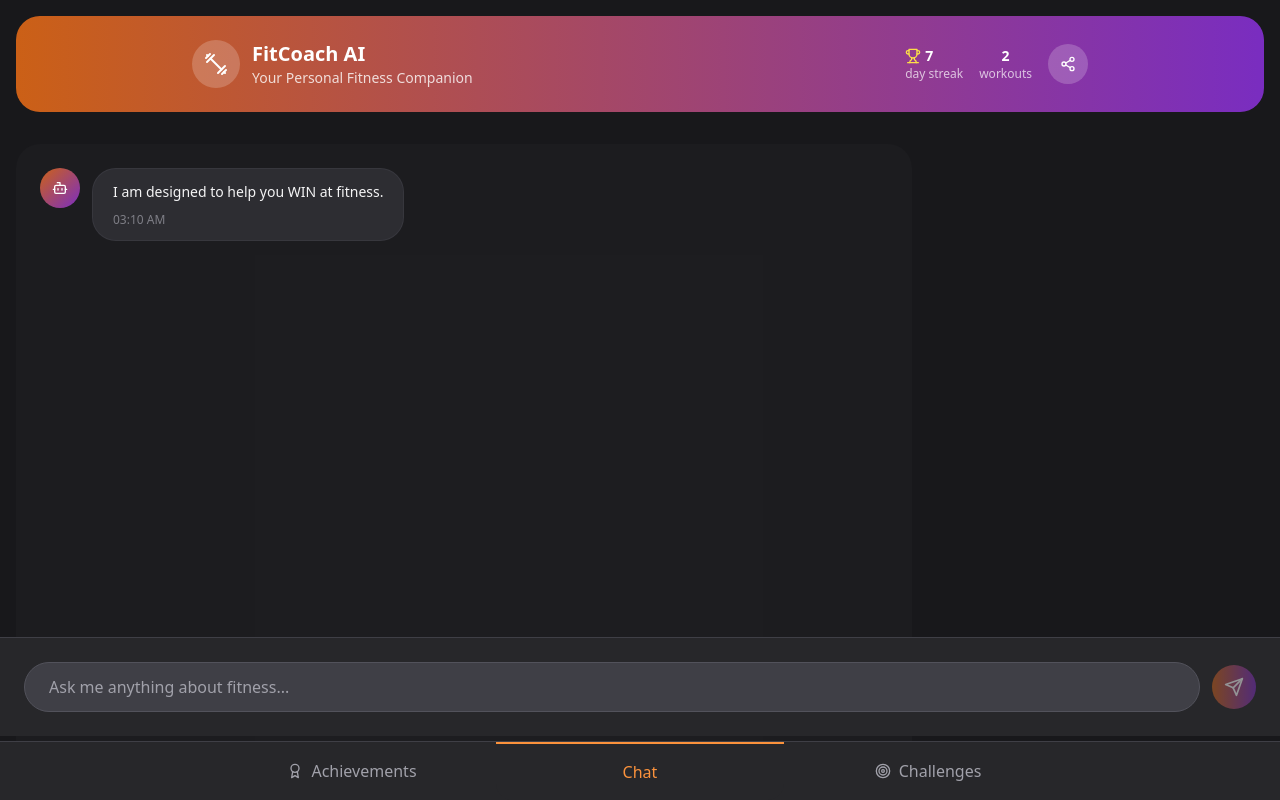
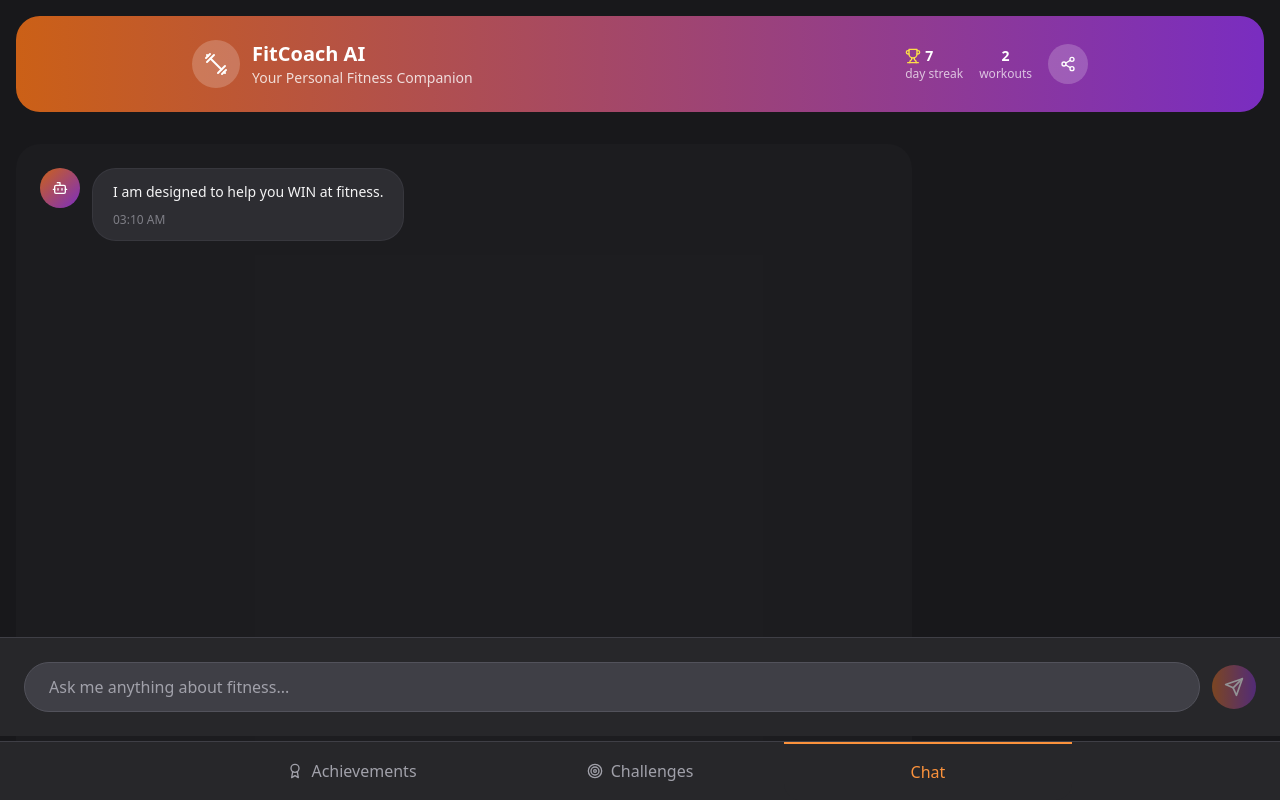
Before and after one commit to artchristech/passfitwin, a React (Vite) app: page / in a window 1280 px wide. Built offline with nearby package versions, Linux system fonts and the light colour scheme.

Commit message:
Reorder Tabs with Challenges in Middle

```diff
--- a/src/App.tsx
+++ b/src/App.tsx
@@ -176,16 +176,6 @@ function App() {
             <span className="hidden xs:inline">Achievements</span>
           </button>
           <button
-            onClick={() => setActiveTab('chat')}
-            className={`flex-1 py-3 px-3 text-center font-medium transition-all duration-300 rounded-b-2xl text-sm sm:py-4 sm:px-6 sm:text-base ${
-              activeTab === 'chat'
-                ? 'text-orange-400 bg-zinc-800 border-t-2 border-orange-400'
-                : 'text-zinc-400 hover:text-zinc-200 hover:bg-zinc-700'
-            }`}
-          >
-            Chat
-          </button>
-          <button
             onClick={() => setActiveTab('challenges')}
             className={`flex-1 py-3 px-3 text-center font-medium transition-all duration-300 flex items-center justify-center space-x-1 rounded-b-2xl text-sm sm:py-4 sm:px-6 sm:text-base sm:space-x-2 ${
               activeTab === 'challenges'
@@ -195,6 +185,16 @@ function App() {
           >
             <Target className="w-4 h-4" />
             <span className="hidden xs:inline">Challenges</span>
+          </button>
+          <button
+            onClick={() => setActiveTab('chat')}
+            className={`flex-1 py-3 px-3 text-center font-medium transition-all duration-300 rounded-b-2xl text-sm sm:py-4 sm:px-6 sm:text-base ${
+              activeTab === 'chat'
+                ? 'text-orange-400 bg-zinc-800 border-t-2 border-orange-400'
+                : 'text-zinc-400 hover:text-zinc-200 hover:bg-zinc-700'
+            }`}
+          >
+            Chat
           </button>
         </div>
       </div>
```
